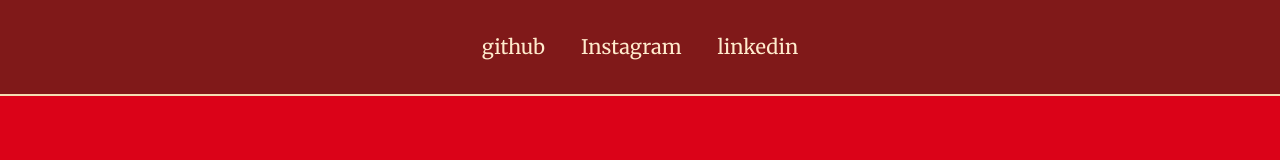
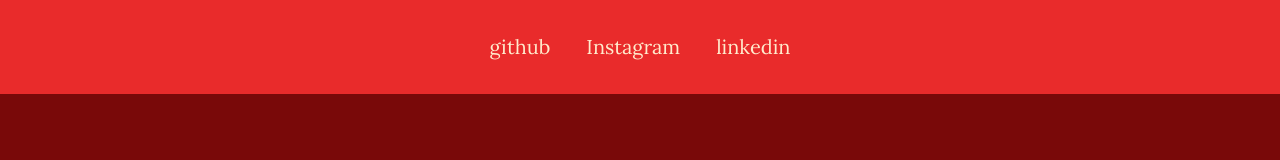
Before and after one commit to IsadoraMariaDaSilvaTrindade/Vinho_vermelho, a plain HTML site: page index.html in a window 1280 px wide. Drawn offline with Linux system fonts and the light colour scheme.

Commit message:
1.3
atualização1.3

```diff
--- a/index.html
+++ b/index.html
@@ -1,34 +1,39 @@
 <!DOCTYPE html>
 <html lang="en">
     <style>
+@import url('https://fonts.googleapis.com/css2?family=Lora:ital,wght@0,400..700;1,400..700&display=swap');
 
-@import url('https://fonts.googleapis.com/css2?family=Merriweather:ital,wght@0,300;0,400;0,700;0,900;1,300;1,400;1,700;1,900&display=swap');
-        *{
+      *{
             margin: 0;
             padding: 0;
             border: 0;
+        }
+        body{
+            background-color: rgb(121, 9, 9);
 
         }
-        body{
-            background-color:#DB0218;
-            color:#D95B68
-        }
-        header{padding: 32px;
-            border-bottom: 2px solid wheat;
-            background-color: rgb(128, 25, 25);
+        header{
+            padding: 32px;
+            border-bottom: 1px wheat;
+            background-color:rgb(233, 43, 43);
         }
         header div {
-            text-align: center; /*Alinhamento no meio da header*/
+            text-align: center;/*alinhamento no meio do header*/
+        }
+        header div a{
+            color: blanchedalmond;/* a cor do texto*/
+            font-size: 20px;/*tamanho da fonte*/
+            line-height: 30px; /*espaçamento entre linhas do textos*/
+            margin: 0 16px;/*espaçamento entre os textos*/
+            text-decoration: none;/*retirar decoração do texto*/
+            font-family:"Lora", sans-serif ;/*a fonte escolhida pro menu*/
+        }
+header div a:hover { /*seleção do modo quando o mause passar por cima "hover"*/
+    color: rgb(71, 3, 71);/* para mudar para cor rgb(110, 107, 107)*/
+    transition: color 700ms;/* e fazer uma transição de cor que dura 700ms*/
 
-        }
-        header div a {
-            color: blanchedalmond;
-            font-size: 20px; /*tamanho da fonte*/
-            line-height: 30px; /*espaçamento da linha do textos*/
-            margin: 0 16px; /*espaçamento entre os textos*/
-            text-decoration:none;
-            font-family:"Merriweather", sans-serif ;/* a fonte escolhida pro menu*/
-        }
+
+}
     </style>
 <head>
     <meta charset="UTF-8">
```
